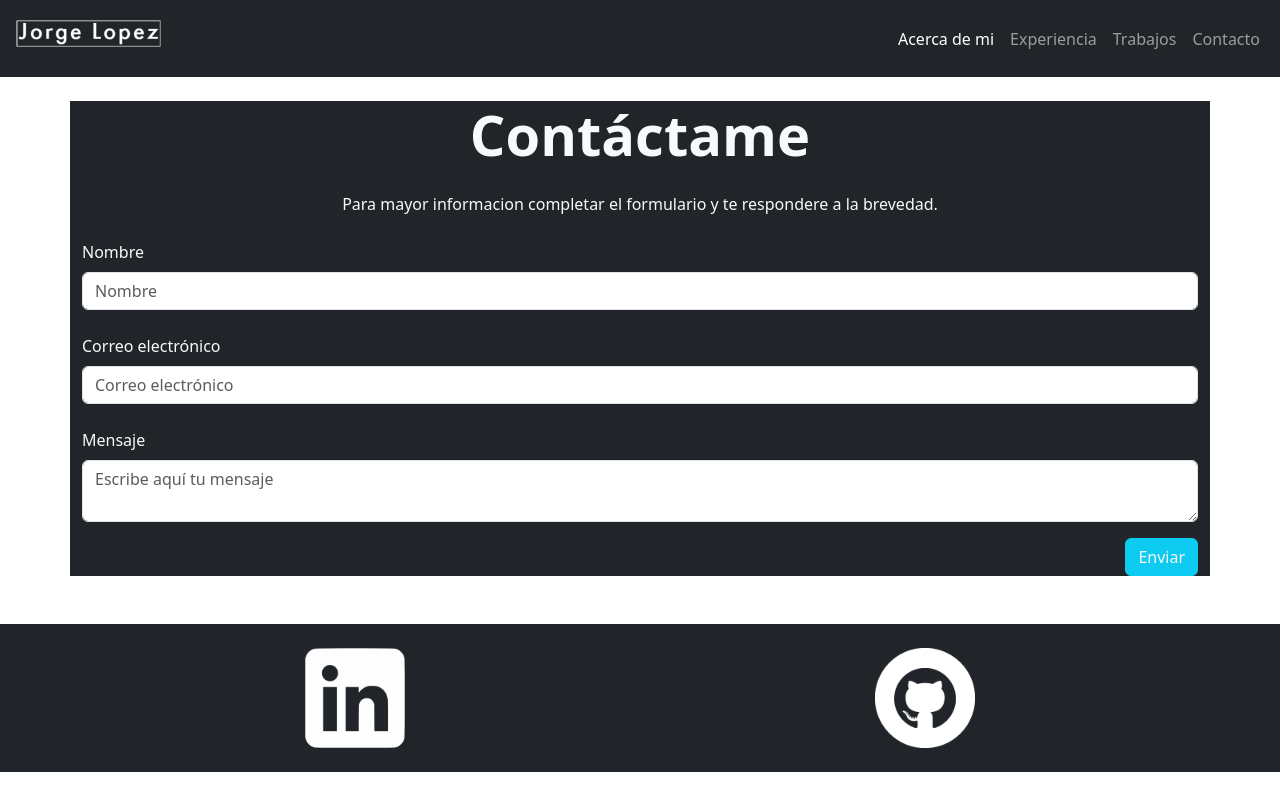
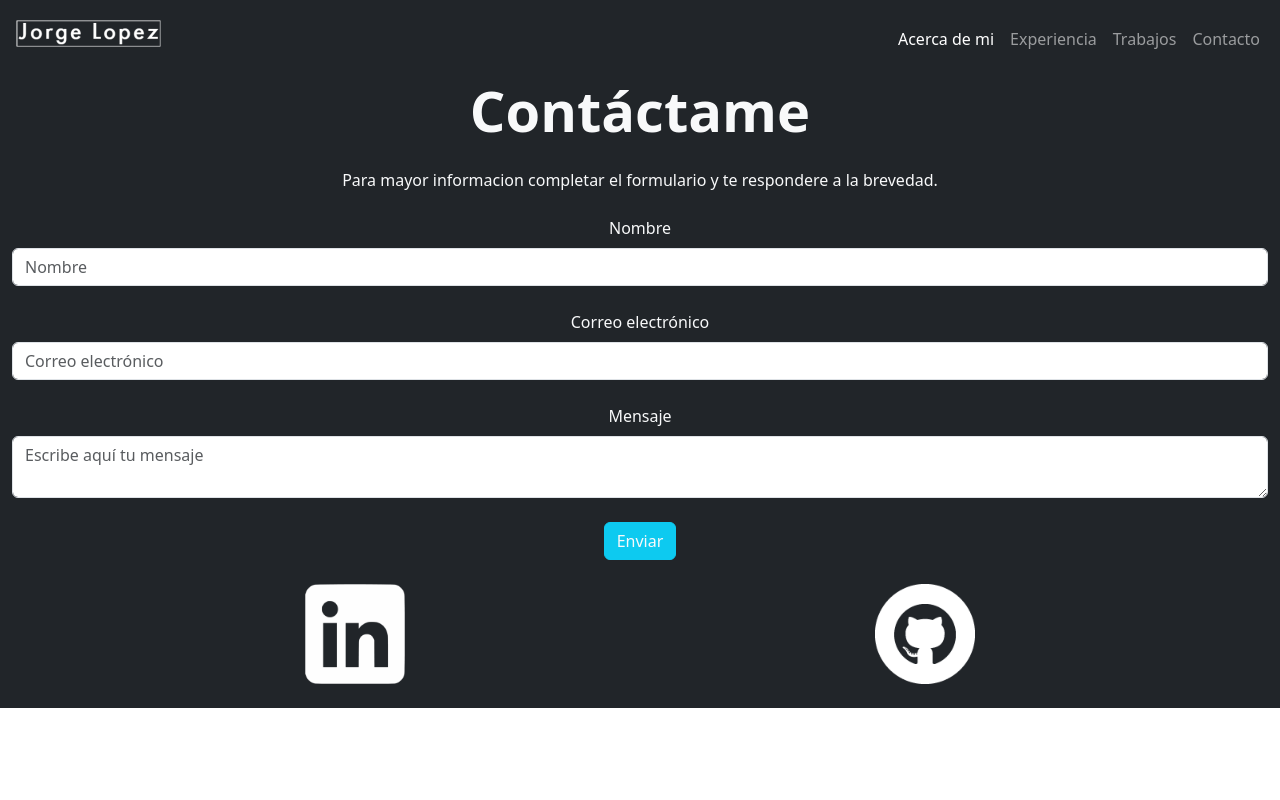
Before and after one commit to jorgelopezd/portafolio, a plain HTML site: page index.html in a window 1280 px wide. Drawn offline with nearby package versions, Linux system fonts and the light colour scheme.

Commit message:
se corrige problema con formulario

```diff
--- a/assets/css/style.css
+++ b/assets/css/style.css
@@ -2,9 +2,11 @@
     width: 150px;
 }
 
+
 #footer{
     background-color: #212529;
 }
+
 .container{
     background-color: #212529;
 }
--- a/index.html
+++ b/index.html
@@ -47,13 +47,13 @@
 
 
 
-    <section id="Contacto" class="container my-0">
+    <section id="Contacto" class="container text-center mw-100">
 
-      <h2 class="display-4 fw-bold text-center my-4 text-light m-0">Contáctame</h2>
+      <h2 class="display-4 fw-bold text-center  text-light m-0">Contáctame</h2>
 
       <p class="text-center my-4 d-none d-md-block text-light">Para mayor informacion completar el formulario y te respondere a la brevedad. </p></p>
 
-      <form class="form mb-5">
+      <form class="form">
           <div class="form-group mb-4">
               <label class="mb-2 text-light">Nombre</label>
               <input class="form-control" placeholder="Nombre">
@@ -65,18 +65,17 @@
           </div>
 
 
-          <div class="form-group">
+          <div class="form-group mb-4 ">
               <label class="mb-2 text-light">Mensaje</label>
               <textarea class="form-control" placeholder="Escribe aquí tu mensaje"></textarea>
           </div>
 
-          <div class="my-3 text-end m-0">
+          <div class=" text-end m-0 text-center">
               <button class="btn btn-info text-light">Enviar</button>
           </div>
       </form>
   </section>
   </main>
-
 
   <footer id="footer" class="p-4 footer-dark">
     <div class="container">
```
